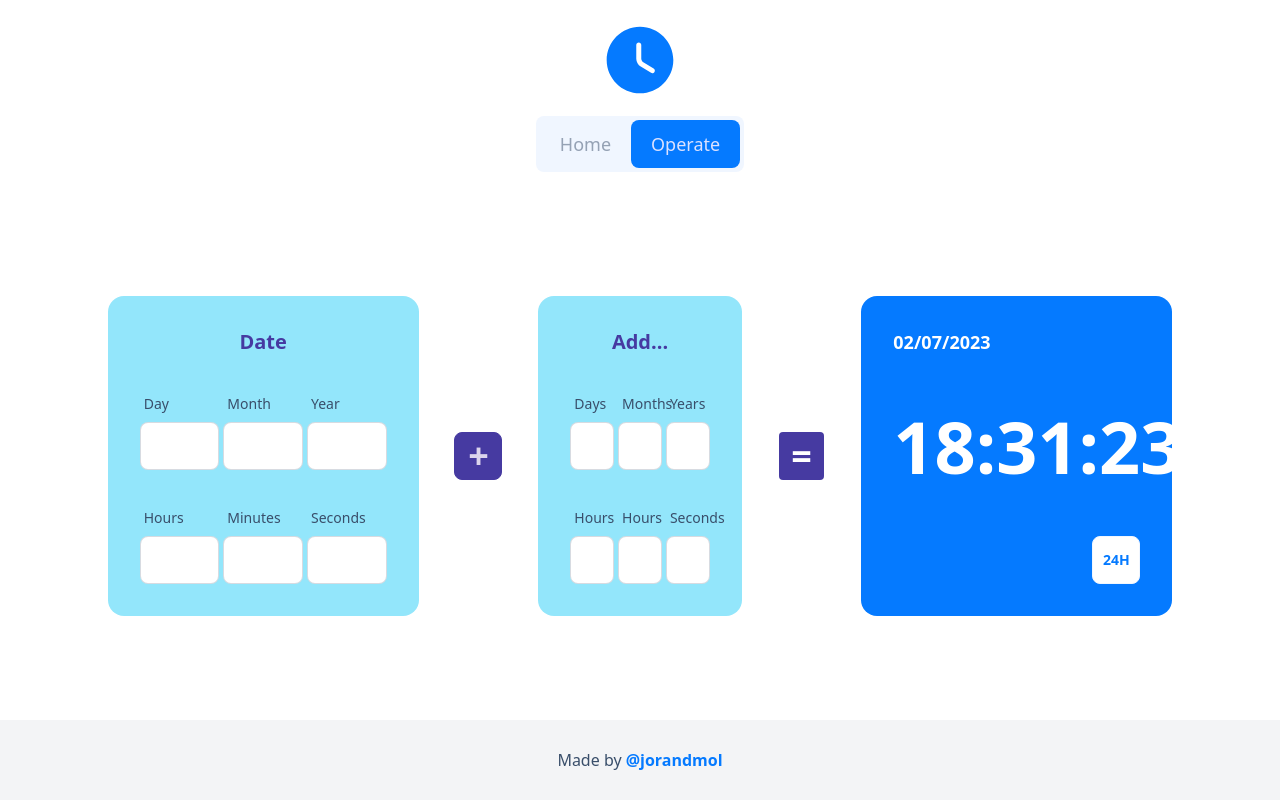
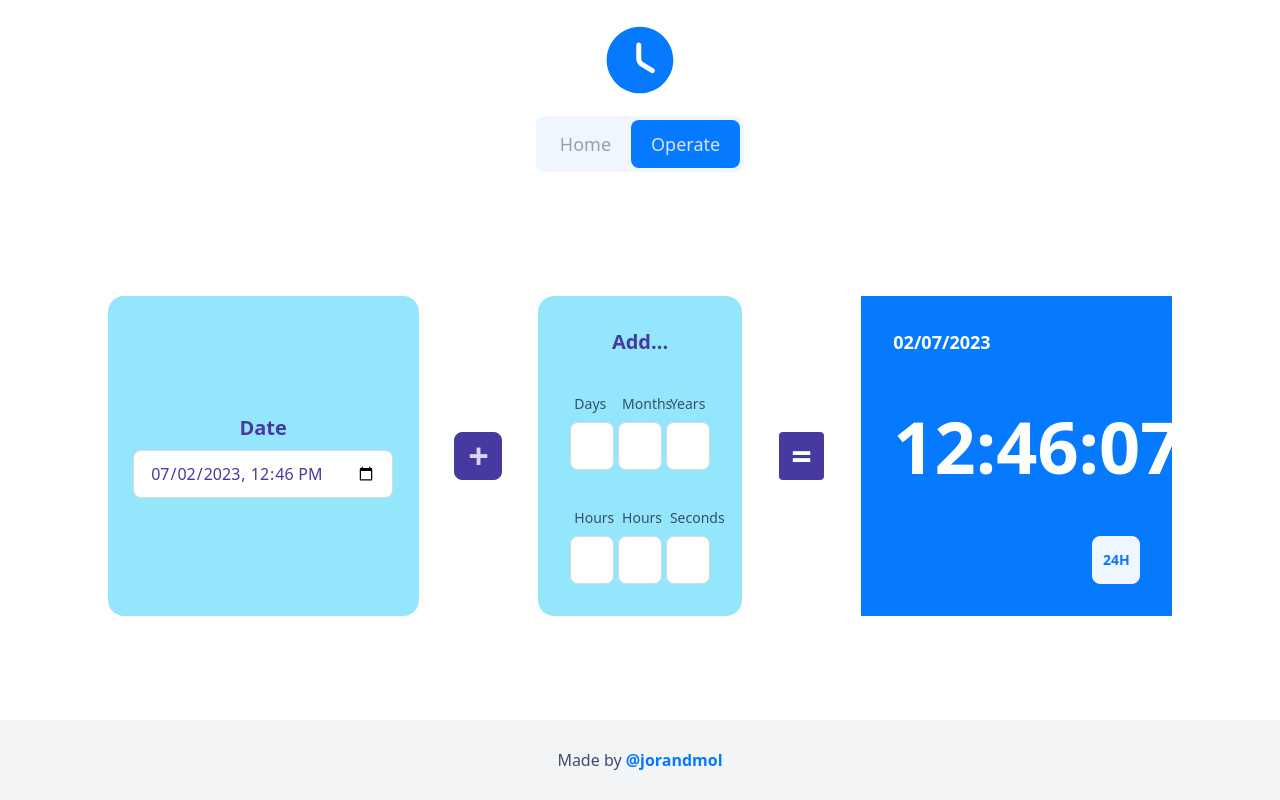
Before and after one commit to jorandmol/clock-app, a SvelteKit app: page /operate in a window 1280 px wide. Built offline with nearby package versions, Linux system fonts and the light colour scheme.

Commit message:
Enable date form and prepare everything for op

```diff
--- /dev/null
+++ b/src/lib/components/clock.svelte
@@ -0,0 +1,28 @@
+<script lang="ts">
+    import { formatDate, formatTime } from '$lib/time';
+
+    export let locale: string;
+    export let timezone: string;
+    export let currentTime: Date;
+
+    let isHour12: boolean = false;
+</script>
+
+<div class="card h-80 bg-primary text-white">
+    <div class="card-body">
+        <div class="card-title h-full flex flex-col items-center content-center justify-between">
+            <h2 class="w-full text-lg text-left">{formatDate(currentTime, locale, timezone)}</h2>
+            <h1 class="w-full text-7xl text-center">
+                {formatTime(currentTime, locale, timezone, isHour12)}
+            </h1>
+            <div class="w-full flex justify-end">
+                <button
+                    class="btn btn-white text-primary btn-square"
+                    on:click={() => (isHour12 = !isHour12)}
+                >
+                    {isHour12 ? '12h' : '24h'}
+                </button>
+            </div>
+        </div>
+    </div>
+</div>
--- a/src/lib/time.ts
+++ b/src/lib/time.ts
@@ -1,4 +1,7 @@
-import { readable } from 'svelte/store';
+import { readable, writable } from 'svelte/store';
+import type { City } from '../models/city';
+
+export const currentZone = writable<City>({ flag: '🇪🇸', name: 'Sevilla', locale: 'es-ES', timezone: 'Europe/Madrid' });
 
 export const currentTime = readable(new Date(), function start(set) {
 	const interval = setInterval(() => {
--- /dev/null
+++ b/src/models/city.ts
@@ -0,0 +1,6 @@
+export interface City {
+    flag: string;
+    name: string;
+    locale: string;
+    timezone: string;
+}
--- a/src/routes/+page.svelte
+++ b/src/routes/+page.svelte
@@ -1,16 +1,7 @@
 <script lang="ts">
-	import { currentTime, formatDate, formatTime } from '../lib/time';
-
-	let isHour12: boolean = false;
-	let locale: string = 'es-ES';
-	let timezone: string = 'Europe/Madrid';
-
-	interface City {
-		flag: string;
-		name: string;
-		locale: string;
-		timezone: string;
-	}
+	import { currentTime, currentZone } from '$lib/time';
+	import Clock from '$lib/components/clock.svelte';
+	import type { City } from '../models/city';
 
     // Move to a call to the server
 	let cities: City[] = [
@@ -22,32 +13,10 @@
 		{ flag: '🇺🇸', name: 'New York', locale: 'en-US', timezone: 'America/New_York' }
 	];
 
-	function changeCity(city: City) {
-		locale = city.locale;
-		timezone = city.timezone;
-	}
-
 </script>
 
 <div class="grid grid-cols-1 lg:grid-cols-2 gap-4">
-	<div class="card h-80 bg-primary text-white">
-		<div class="card-body">
-			<div class="card-title h-full flex flex-col items-center content-center justify-between">
-				<h2 class="w-full text-lg text-left">{formatDate($currentTime, locale, timezone)}</h2>
-				<h1 class="w-full text-7xl text-center">
-					{formatTime($currentTime, locale, timezone, isHour12)}
-				</h1>
-				<div class="w-full flex justify-end">
-					<button
-						class="btn btn-white text-primary btn-square"
-						on:click={() => (isHour12 = !isHour12)}
-					>
-						{isHour12 ? '12h' : '24h'}
-					</button>
-				</div>
-			</div>
-		</div>
-	</div>
+	<Clock timezone={$currentZone.timezone} locale={$currentZone.locale} currentTime={$currentTime}/>
 	<div class="card h-80 bg-info text-secondary">
 		<div class="card-body">
 			<h2 class="card-title">Choose a city...</h2>
@@ -55,9 +24,9 @@
 				{#each cities as city}
 					<button
 						class="btn btn-square p-2 btn-white border-secondary hover:btn-secondary hover:border-white w-full flex flex-row"
-						on:click={() => changeCity(city)}
-						class:btn-secondary={city.locale === locale}
-						class:border-white={city.locale === locale}
+						on:click={() => currentZone.set(city)}
+						class:btn-secondary={city.locale === $currentZone.locale}
+						class:border-white={city.locale === $currentZone.locale}
 					>
 						<span>{city.flag}</span>
 						<span>{city.name}</span>
--- a/src/routes/operate/+page.svelte
+++ b/src/routes/operate/+page.svelte
@@ -1,62 +1,68 @@
 <script lang="ts">
+	import Clock from '$lib/components/clock.svelte';
+	import { currentTime, currentZone } from '$lib/time';
+	import { onMount } from 'svelte';
+	import { get } from 'svelte/store';
+	import { fade } from 'svelte/transition';
+
+	let timeToString: string;
+	let finalTime: Date;
 	let addOperation: boolean = true;
 
+	$: time = timeToString ? new Date(timeToString) : new Date();
+
+	onMount(() => {
+		finalTime = get(currentTime);
+		const matches = get(currentTime)
+			.toLocaleString('es-ES', {
+				year: 'numeric',
+				month: '2-digit',
+				day: '2-digit',
+				hour: '2-digit',
+				minute: '2-digit',
+				hour12: false,
+				timeZone: get(currentZone).timezone
+			})
+			.match(/(\d+)\/(\d+)\/(\d+), (\d+):(\d+)/);
+		if (matches) {
+			const [_, day, month, year, hour, minute] = matches;
+			timeToString = `${year}-${month}-${day}T${hour}:${minute}`;
+		}
+	});
 </script>
 
 <div class="grid grid-cols-1 lg:grid-cols-12 gap-3">
 	<div class="card lg:h-80 lg:col-start-2 lg:col-span-3 bg-info text-secondary">
-		<div class="card-body h-full flex flex-col items-center content-center justify-between">
+		<div class="card-body h-full flex flex-col items-center content-center justify-center">
 			<h2 class="card-title">Date</h2>
-            <div class="grid grid-cols-3 gap-1">
-                <div class="form-control">
-                    <label class="label" for="day">
-                        <span class="label-text">Day</span>
-                    </label>
-                    <input id="day" name="day" type="text" class="input input-bordered" />
-                </div>
-                <div class="form-control">
-                    <label class="label" for="month">
-                        <span class="label-text">Month</span>
-                    </label>
-                    <input id="month" name="month" type="text" class="input input-bordered" />
-                </div>
-                <div class="form-control">
-                    <label class="label" for="year">
-                        <span class="label-text">Year</span>
-                    </label>
-                    <input id="year" name="year" type="text" class="input input-bordered" />
-                </div>
-            </div>
-            <div class="grid grid-cols-3 gap-1">
-                <div class="form-control">
-                    <label class="label" for="hours">
-                        <span class="label-text">Hours</span>
-                    </label>
-                    <input id="hours" name="hours" type="text" class="input input-bordered" />
-                </div>
-                <div class="form-control">
-                    <label class="label" for="minutes">
-                        <span class="label-text">Minutes</span>
-                    </label>
-                    <input id="minutes" name="minutes" type="text" class="input input-bordered" />
-                </div>
-                <div class="form-control">
-                    <label class="label" for="seconds">
-                        <span class="label-text">Seconds</span>
-                    </label>
-                    <input id="seconds" name="seconds" type="text" class="input input-bordered" />
-                </div>
-            </div>
+			{#if time}
+				<input
+					id="time"
+					name="time"
+					type="datetime-local"
+					class="input input-bordered"
+					bind:value={timeToString}
+				/>
+			{/if}
 		</div>
 	</div>
 	<div class="flex h-10 lg:h-80 justify-center content-center">
-		<button class="my-auto btn btn-square btn-secondary hover:border-secondary" on:click={() => addOperation = !addOperation}>
+		<button
+			class="my-auto btn btn-square btn-secondary hover:border-secondary"
+			on:click={() => (addOperation = !addOperation)}
+		>
 			<span class="font-bold text-4xl">{addOperation ? '+' : '-'}</span>
 		</button>
 	</div>
 	<div class="card lg:h-80 lg:col-span-2 bg-info text-secondary">
 		<div class="card-body h-full flex flex-col items-center content-center justify-between">
-			<h2 class="card-title">{addOperation ? 'Add' : 'Substract'}...</h2>
+			<h2 class="card-title" in:fade>
+				{#if addOperation}
+					<span in:fade>Add...</span>
+				{:else}
+					<span in:fade>Substract...</span>
+				{/if}
+			</h2>
 			<div class="grid grid-cols-3 gap-1">
 				<div class="form-control">
 					<label class="label" for="day">
@@ -104,19 +110,13 @@
 			<span class="font-bold text-4xl">=</span>
 		</div>
 	</div>
-    <div class="card lg:h-80 lg:col-span-3 bg-primary text-white">
-		<div class="card-body">
-			<div class="card-title h-full flex flex-col items-center content-center justify-between">
-				<h2 class="w-full text-lg text-left">02/07/2023</h2>
-				<h1 class="w-full text-7xl text-center">18:31:23</h1>
-				<div class="w-full flex justify-end">
-					<label class="btn btn-square swap bg-white text-primary p-2">
-						<input type="checkbox" />
-						<div class="swap-on">12h</div>
-						<div class="swap-off">24h</div>
-					</label>
+	<div class="lg:h-80 lg:col-span-3 bg-primary text-white">
+		{#if finalTime}
+			<Clock
+				currentTime={finalTime}
+				timezone={$currentZone.timezone}
+				locale={$currentZone.locale}
+			/>
+		{/if}
 	</div>
 </div>
-		</div>
-	</div>
-</div>
```
Lines whose indentation alone changed are shown as unchanged.
